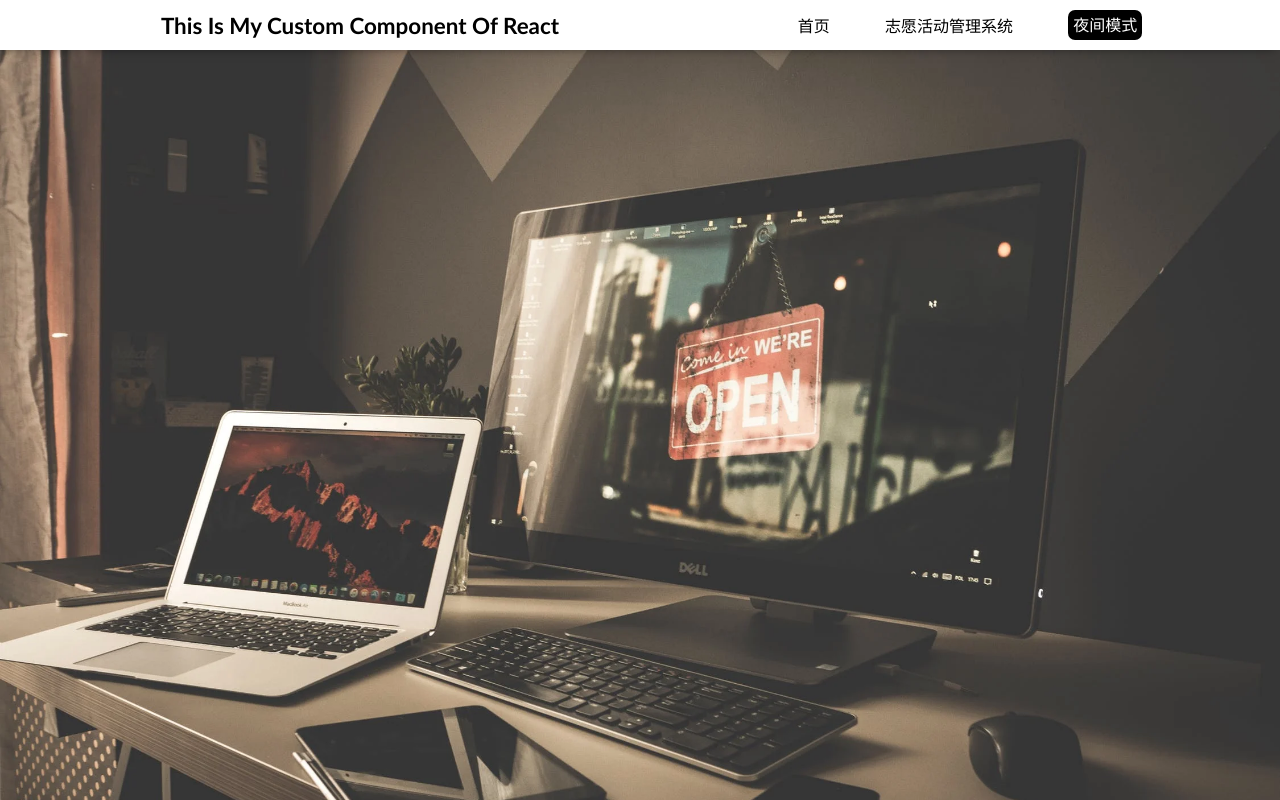
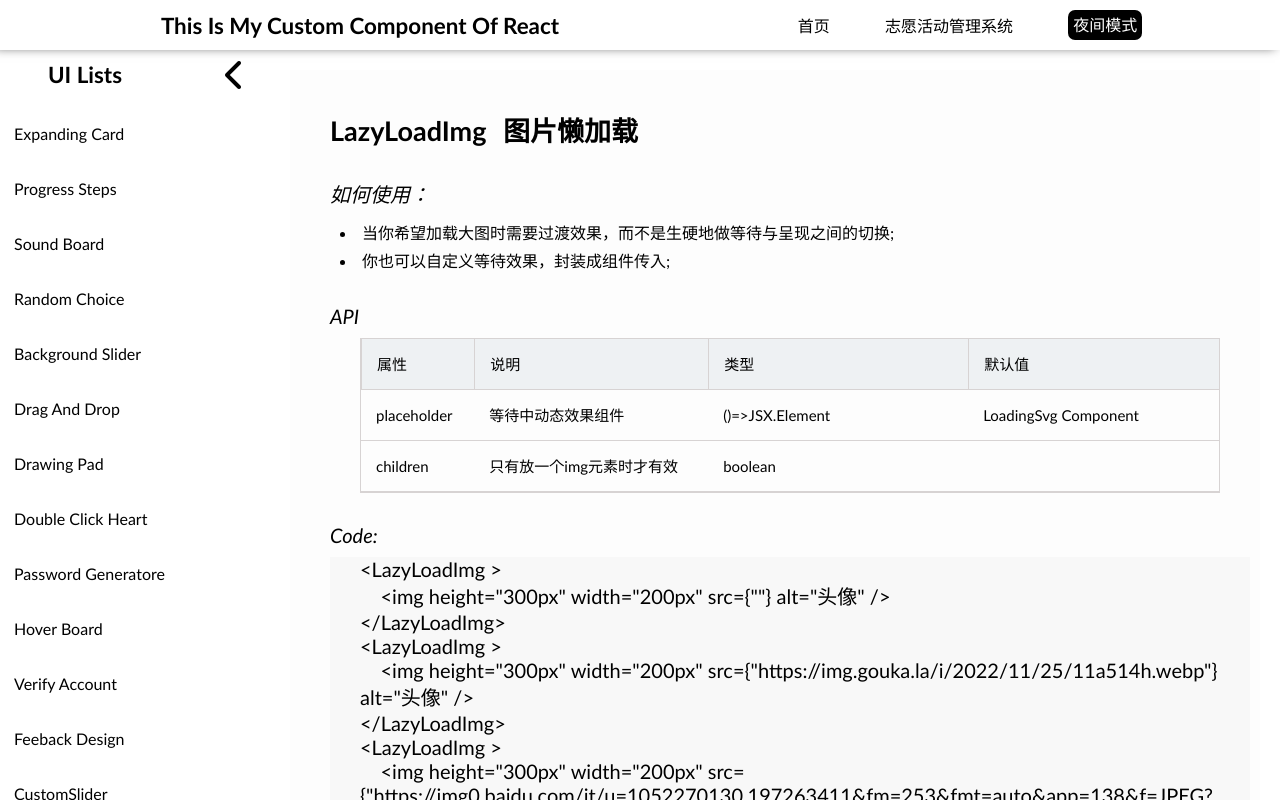
Before and after one commit to searc-h/Custom-UI, a React (Create React App) app: page /main/lazy-img in a window 1280 px wide. Built offline with nearby package versions, Linux system fonts and the light colour scheme.

Commit message:
feature:add lazyLoadImg ui-component

```diff
--- /dev/null
+++ b/src/pages/Main/LazyImg/index.module.less
@@ -0,0 +1,19 @@
+.container{
+    width: 100%;
+
+    .lazy-outer{
+        width: 100%;
+        background-color: aliceblue;
+        display: flex;
+        justify-content: center;
+        align-items: center;
+        .lazy-img{
+            margin: 0px 10px;
+            width: 200px;
+            height: auto;
+            img{
+                border-radius: 10px;
+            }
+        }
+    }
+}
--- /dev/null
+++ b/src/pages/Main/LazyImg/index.tsx
@@ -0,0 +1,121 @@
+import React from 'react'
+import { LazyLoadImg  ,Description,Table ,ColumnsType } from '../../../ui-components'
+import styles from './index.module.less'
+interface dataSourceType{
+      key: string,
+      attribute: string
+      describe :string
+      type : string,
+      default? :string | number
+}
+export default function LazyImg() {
+
+  const imgList = [
+    {
+      url:'https://img.gouka.la/i/2022/11/25/11a514h.webp',
+      title : "图片1"
+    },
+    {
+      url:"https://img0.baidu.com/it/u=1052270130,197263411&fm=253&fmt=auto&app=138&f=JPEG?w=500&h=706",
+      title : "图片2"
+    },
+    {
+      url:"https://img.gouka.la/i/2022/11/24/gwrhqa.webp",
+      title : "图片3"
+    }
+  ]
+  const dataSource:dataSourceType[] = [
+    {
+        key: '1',
+        attribute: 'placeholder',
+        describe : "等待中动态效果组件",
+        type : "()=>JSX.Element",
+        default : "LoadingSvg Component"
+    },
+    {
+        key: '2',
+        attribute: 'children',
+        describe : "只有放一个img元素时才有效",
+        type : "boolean",
+    },
+  ]
+
+  const columns :ColumnsType<dataSourceType> = [
+      {
+          key : "属性",
+          title : "属性",
+          width : '100px',
+          dataIndex : "attribute",
+      },
+      {
+          key : "说明",
+          title : "说明",
+          width : '300px',
+          dataIndex : "describe"
+      },
+      {
+          key : "类型",
+          title :"类型",
+          width : '300px',
+          dataIndex : "type"
+      },
+      {
+          key : "默认值",
+          title : "默认值",
+          width : '300px',
+          dataIndex : "default",
+      }
+  ]
+  let api = <Table dataSource={dataSource} columns={columns} size='large'/>
+
+  let tips = [
+      '当你希望加载大图时需要过渡效果，而不是生硬地做等待与呈现之间的切换;',
+      '你也可以自定义等待效果，封装成组件传入;'
+  ]
+  let code =`
+  <LazyLoadImg >
+  \t  <img height="300px" width="200px" src={""} alt="头像" />
+  </LazyLoadImg>
+  <LazyLoadImg >
+  \t  <img height="300px" width="200px" src={"https://img.gouka.la/i/2022/11/25/11a514h.webp"} alt="头像" />
+  </LazyLoadImg>
+  <LazyLoadImg >
+  \t  <img height="300px" width="200px" src={"https://img0.baidu.com/it/u=1052270130,197263411&fm=253&fmt=auto&app=138&f=JPEG?w=500&h=706"} alt="头像" />
+  </LazyLoadImg>
+  <LazyLoadImg >
+  \t  <img height="300px" width="200px" src={"https://img.gouka.la/i/2022/11/24/gwrhqa.webp"} alt="头像" />
+  </LazyLoadImg>
+  `
+  return (
+    <div className={styles['container']}>
+
+      <Description
+          tips={tips}
+          title='LazyLoadImg 图片懒加载'
+          api={api}>
+          {code}
+      </Description>
+
+      <div className={styles['lazy-outer']}>
+
+        <div className={styles['lazy-img']} >
+          <LazyLoadImg >
+            <img height="400px" width="300px" src={""} alt="头像" />
+          </LazyLoadImg>
+        </div>
+
+        {
+          imgList.map((item , index)=>{
+            return (
+              <div className={styles['lazy-img']} key={index}>
+                <LazyLoadImg >
+                  <img height="300px" width="200px" src={item.url} alt="头像" />
+                </LazyLoadImg>
+              </div>
+            )
+          })
+        }
+      </div>
+    </div>
+  )
+}
--- a/src/pages/Main/MyModel/MyModel.tsx
+++ b/src/pages/Main/MyModel/MyModel.tsx
@@ -70,9 +70,7 @@ export default function MyModel() {
         '你可以在模态框里面嵌入任何你想嵌入的组件'
     ]
     let code = `<Modal showModal={showModal} changeShowModal={changeShowModal}>
-
-                    <Card title='展示头部' content="展示内容" shadow={false} />
-
+                \t    <Card title='展示头部' content="展示内容" shadow={false} />
                 </Modal>`
 
     return (
--- a/src/pages/MyMenu/index.jsx
+++ b/src/pages/MyMenu/index.jsx
@@ -129,9 +129,10 @@ function MyMenu({ left, right }) {
       element : "/main/my-table"
     },
     {
-      title: '奔跑的滚444',
+      title: 'Lazy Load Img',
       open: false,
-      id: '17'
+      id: '17',
+      element : "/main/lazy-img"
     }
   ])
   let navigate = useNavigate()
--- a/src/router/routes.tsx
+++ b/src/router/routes.tsx
@@ -18,6 +18,7 @@ const CustomSlider = lazy(() => import('../pages/Main/CustomSlider'))
 const NetFlixNavigation = lazy(() => import('../pages/Main/NetFlixNavigation'))
 const MyModel = lazy(() => import('../pages/Main/MyModel/MyModel'))
 const MyTable = lazy(()=>import("../pages/Main/MyTable/MyTable"))
+const LazyImg = lazy(()=>import("../pages/Main/LazyImg"))
 
 export interface RouteTypes {
   key: string | number;
@@ -113,6 +114,11 @@ export const routes: RouteTypes[] = [
                 key : "1-15",
                 path : 'my-table',
                 element : MyTable
+            },
+            {
+                key : "1-16",
+                path : 'lazy-img',
+                element : LazyImg
             }
 
         ]
--- a/src/ui-components/Description/Description.tsx
+++ b/src/ui-components/Description/Description.tsx
@@ -8,7 +8,7 @@ interface PropsType {
 
   tips? : string[],  // 作用提示
 
-  api ? : JSX.Element, // Table组件
+  api : JSX.Element, // Table组件
 
   code ? : any,  // 使用代码
 
@@ -19,7 +19,7 @@ export default function Description(props : PropsType) {
 
   let { height , title , tips ,children=null , api } = props
   let codeArr :string[] = []
-  if(children.length){
+  if(children && children.length){
     codeArr  = children.split("\n")
     console.log(codeArr)
   }
--- /dev/null
+++ b/src/ui-components/LazyLoadImg/LazyLoadImg.tsx
@@ -0,0 +1,52 @@
+import React, { useRef, useState, useEffect, ReactElement } from 'react';
+import LoadingSvg from './LoadingSvg';
+
+interface PropsType {
+  children: ReactElement;
+  placeholder?: () => JSX.Element;
+}
+/**
+ *
+ * @param children 一个img元素 （必填）
+ * @param placeholder 正在加载时的动画效果（可选值）
+ * @returns
+ */
+export default function LazyLoadImg(props: PropsType) {
+  let { children, placeholder: PlaceHolder = LoadingSvg } = props;
+  // 处理错误逻辑
+  if (children.type != 'img') {
+    throw Error('children只能是一个img元素');
+  }
+
+  let attr = children.props; //拿到所有的属性
+
+  let newProps = { ...attr, src: '', 'data-src': attr.src }; // 更新属性
+
+  const LazyImg = (prop: any) => {
+    const imgRef = useRef();
+    let [loading, setLoading] = useState(true);
+    let [hidden, setHidden] = useState(true);
+    useEffect(() => {
+      let el: HTMLImageElement = imgRef.current! as HTMLImageElement;
+      let src: string = el.dataset.src as string;
+      el.src = src;
+      el.onload = () => {
+        setLoading(false);
+        setHidden(false);
+      };
+    }, []);
+
+    return (
+      <>
+        {loading && <PlaceHolder />}
+        <img hidden={hidden} ref={imgRef} {...prop} />
+      </>
+    );
+  };
+
+  return (
+    <>
+      <LazyImg {...newProps}></LazyImg>
+    </>
+  );
+}
--- /dev/null
+++ b/src/ui-components/LazyLoadImg/LoadingSvg.tsx
@@ -0,0 +1,22 @@
+import React from 'react';
+
+export default function LoadingSvg() {
+  return (
+    <svg version="1.1" id="loader-1" xmlns="http://www.w3.org/2000/svg" x="0px" y="0px" width="40px" height="40px" viewBox="0 0 40 40" enableBackground="new 0 0 40 40">
+      <path
+        opacity="0.2"
+        fill="#000"
+        d="M20.201,5.169c-8.254,0-14.946,6.692-14.946,14.946c0,8.255,6.692,14.946,14.946,14.946
+            s14.946-6.691,14.946-14.946C35.146,11.861,28.455,5.169,20.201,5.169z M20.201,31.749c-6.425,0-11.634-5.208-11.634-11.634
+            c0-6.425,5.209-11.634,11.634-11.634c6.425,0,11.633,5.209,11.633,11.634C31.834,26.541,26.626,31.749,20.201,31.749z"
+      />
+      <path
+        fill="#000"
+        d="M26.013,10.047l1.654-2.866c-2.198-1.272-4.743-2.012-7.466-2.012h0v3.312h0
+            C22.32,8.481,24.301,9.057,26.013,10.047z"
+      >
+        <animateTransform attributeType="xml" attributeName="transform" type="rotate" from="0 20 20" to="360 20 20" dur="0.5s" repeatCount="indefinite" />
+      </path>
+    </svg>
+  );
+}
--- a/src/ui-components/Modal/Modal.tsx
+++ b/src/ui-components/Modal/Modal.tsx
@@ -42,7 +42,7 @@ export default function Modal(props :PropsType) {
                 {/* title */}
                 <div className={styles.modeltitle}>
                     这里是modal的标题
-                    <div className={styles.shutdown}>x</div>
+                    <div className={styles.shutdown} onClick={()=>{changeShowModal(false)}}>x</div>
                 </div>
                 {/* content */}
                 <div className={styles.modelcontent}>
--- a/src/ui-components/index.ts
+++ b/src/ui-components/index.ts
@@ -11,6 +11,8 @@ import Card from "./Card/Card";
 import Description from "./Description/Description";
 import Table from "./Table/Table";
 import { ColumnsItem  } from "./Table/Table";
+
+import LazyLoadImg from "./LazyLoadImg/LazyLoadImg";
 export {
     Button,
     SwitchCard,
@@ -20,7 +22,8 @@ export {
     Modal,
     Card,
     Description,
-    Table
+    Table,
+    LazyLoadImg
 }
 export type PanelItem = panelItem
 export type ColumnsType<T> = ColumnsItem<T>[]
```
